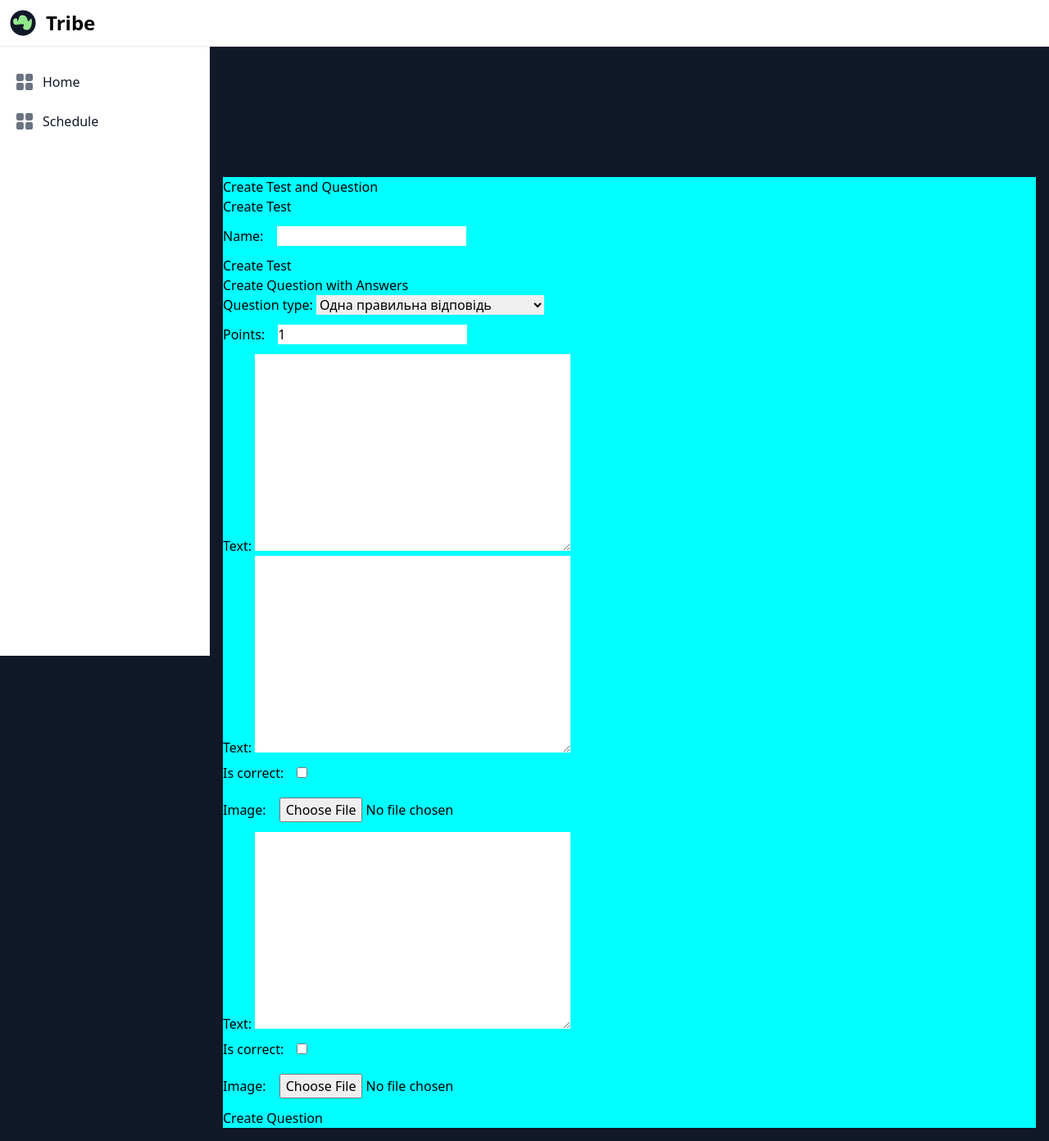
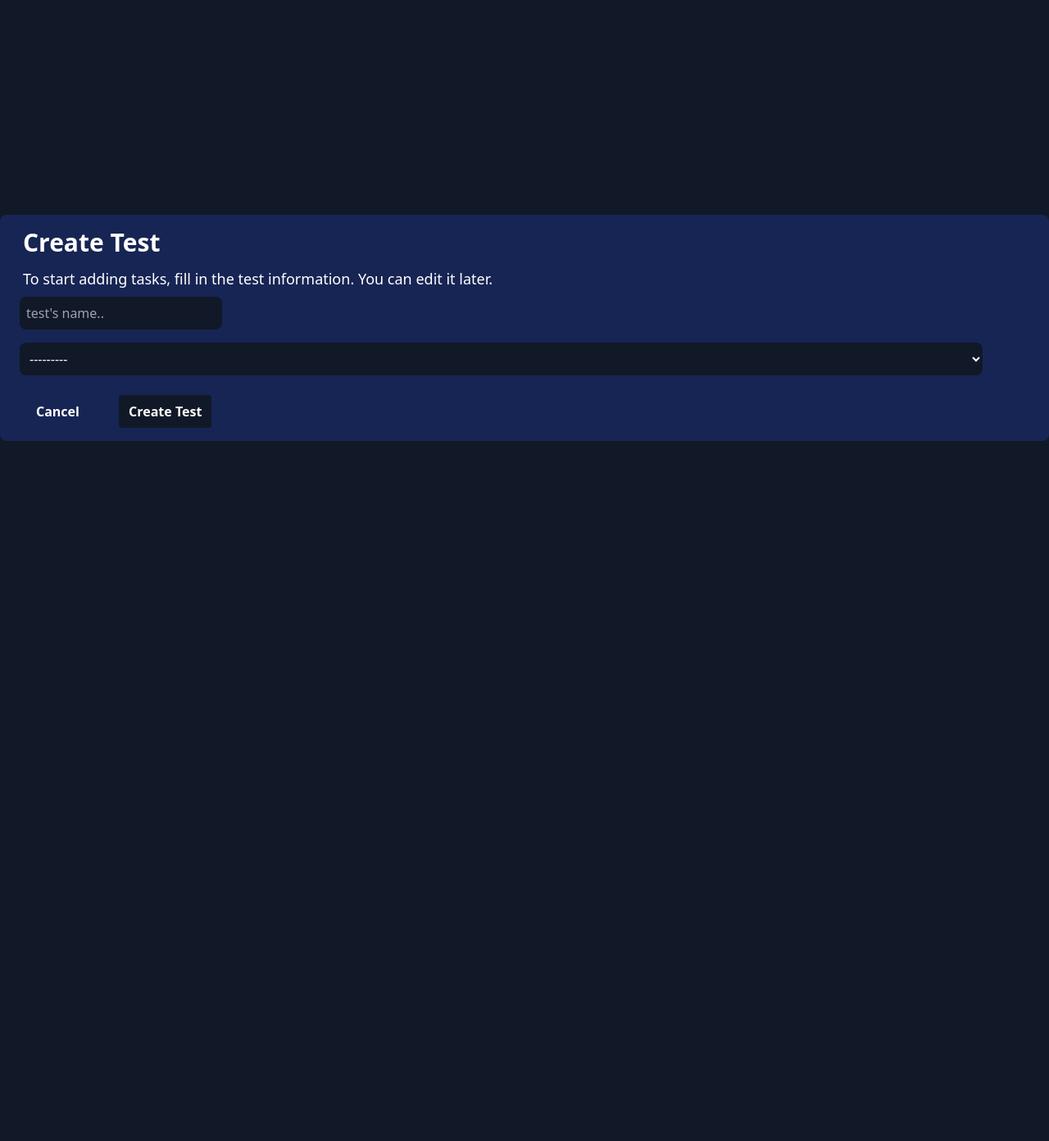
Before and after one commit to Bohdan337/tribe, a Django app: page /test/ in a window 1280 px wide. Shown: the whole page at 82% size. After the commit the page ends 538 px from the top, so only its background shows below. Run offline with Django 4.2, Linux system fonts and the light colour scheme; data comes from the database, SQL or seed files in the repository; some libraries are stand-ins or nearby versions.

Commit message:
basic display of the test creation form

```diff
--- a/static/src/styles.css
+++ b/static/src/styles.css
@@ -1444,6 +1444,12 @@ video {
   background-color: rgb(21 128 61 / var(--tw-bg-opacity));
 }
 
+.hover\:bg-gray-900:hover {
+  --tw-bg-opacity: 1;
+  background-color: rgb(17 24 39 / var(--tw-bg-opacity)) /* #111827 */;
+}
+
+
 .hover\:bg-red-700:hover {
   --tw-bg-opacity: 1;
   background-color: rgb(185 28 28 / var(--tw-bg-opacity));
--- a/templates/test_for_student/create_test.html
+++ b/templates/test_for_student/create_test.html
@@ -1,32 +1,44 @@
-{% extends "base.html" %}
+{% load static %}
+{% load tailwind_filters %}
 
+<!DOCTYPE html>
+<html lang="en">
+<head>
+    <meta charset="UTF-8">
+    <meta name="viewport" content="width=device-width, initial-scale=1.0">
+    <link rel="stylesheet" href="{% static 'src/styles.css' %}">
+    <link rel="stylesheet" href="{% static 'src/input_field.css' %}">
+    <title>Create Test</title>
+</head>
 
-{% load static %}
-{% block content %}
-<div class="" style="margin-top: 200px; background-color: aqua;">
-    <h1>Create Test and Question</h1>
+<body class="bg-gray-900 flex justify-center items-center h-screen">
+    <div class="text-white p-4 bg-blue-950 rounded-lg w-max">
+        <h1 class="font-bold text-3xl mb-3 ml-3">Create Test</h1>
 
-    <!-- Форма створення тесту -->
-    <h2>Create Test</h2>
+        <p class="text-lg ml-3">To start adding tasks, fill in the test information. You can edit it later.</p>
         <form method="post" enctype="multipart/form-data">
             {% csrf_token %}
-        {{ test_form.as_p }}
-        <button type="submit">Create Test</button>
+            {{ test_form.name }}
+            {{ test_form.subject }}
+            <div class="">
+                <a href="/" class = "hover:bg-gray-900 text-white font-bold py-2 px-3 rounded mx-4 mt-4" type="button">Cancel</a>
+                <button type="submit" class="bg-gray-900 hover:bg-green-400 text-white font-bold py-2 px-3 rounded mx-4 mt-4">Create Test</button>
+            </div>
         </form>
 
-    <!-- Форма створення питання з варіантами відповідей -->
+        <!-- Форма створення питання з варіантами відповідей
         <h2>Create Question with Answers</h2>
         <form method="post" enctype="multipart/form-data">
             {% csrf_token %}
             {{ question_form.as_p }}
 
-        <!-- Поля для варіантів відповідей -->
+             Поля для варіантів відповідей
             {% for form in answer_forms %}
                 {{ form.as_p }}
             {% endfor %}
 
             <button type="submit">Create Question</button>
-    </form>
+        </form> -->
     </div>
-
-{% endblock %}
+</body>
+</html>
--- a/units_test/forms.py
+++ b/units_test/forms.py
@@ -1,10 +1,16 @@
 from django import forms
 from .models import Test, Question, Answer
+from subject.models import Subject
+
 
 class TestForm(forms.ModelForm):
     class Meta:
         model = Test
-        fields = ['name', ]
+        fields = ['name', 'subject']
+        widgets = {
+            'name': forms.TextInput(attrs={'class': 'm-2 h-36 rounded-lg p-2 bg-gray-900 text-white', 'placeholder': "test's name.."}),
+            'subject': forms.Select(attrs={'class': 'm-2 h-36 rounded-lg p-2 bg-gray-900 text-white'})
+        }
 
 class QuestionForm(forms.ModelForm):
     class Meta:
--- a/units_test/models.py
+++ b/units_test/models.py
@@ -5,7 +5,7 @@ from subject.models import Subject
 
 class Test(models.Model):
     name = models.CharField(max_length=255)
-    subject = models.CharField(Subject, max_length=255)
+    subject = models.ForeignKey(Subject, on_delete=models.CASCADE, max_length=255)
     teacher = models.ForeignKey(CustomUser, on_delete=models.CASCADE, related_name='tests')
 
     def __str__(self):
```
Also changed, not shown: templates/test_for_student/builder_test.html (added). Lines whose indentation alone changed are shown as unchanged.
